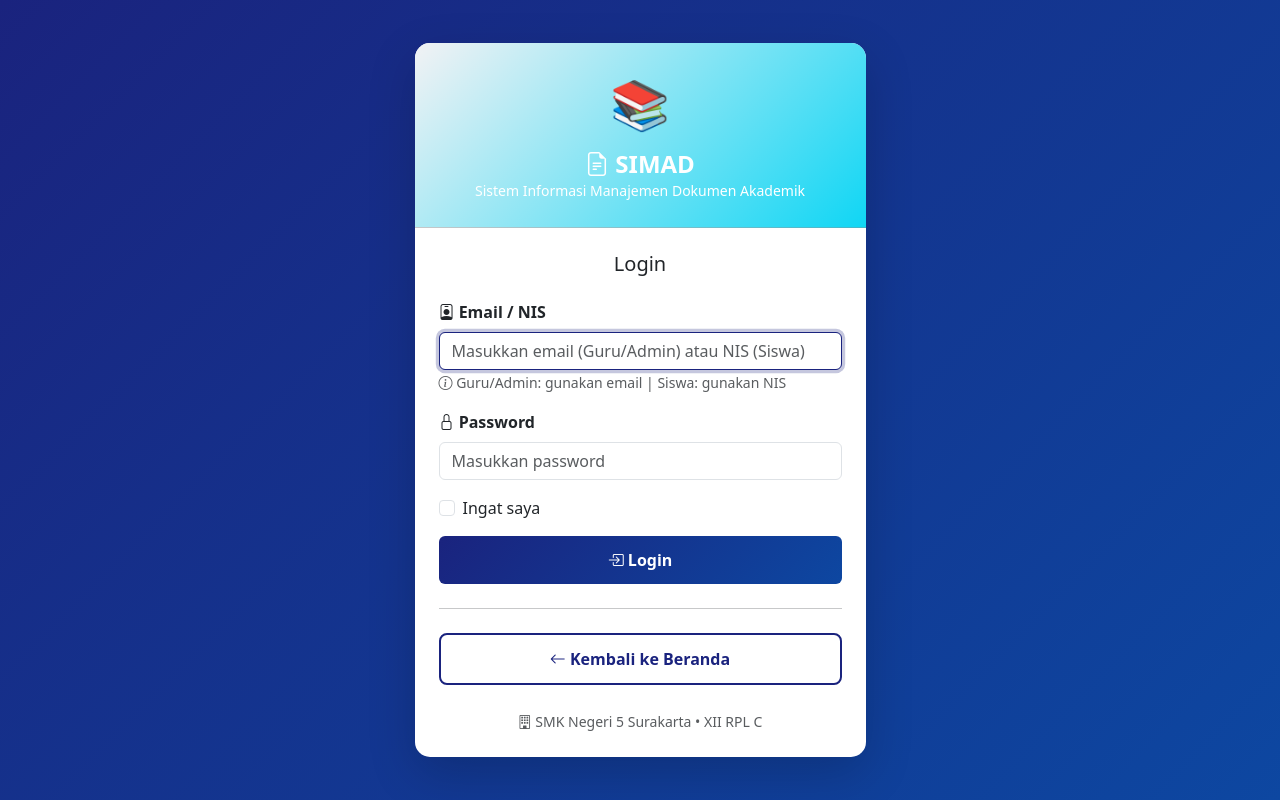
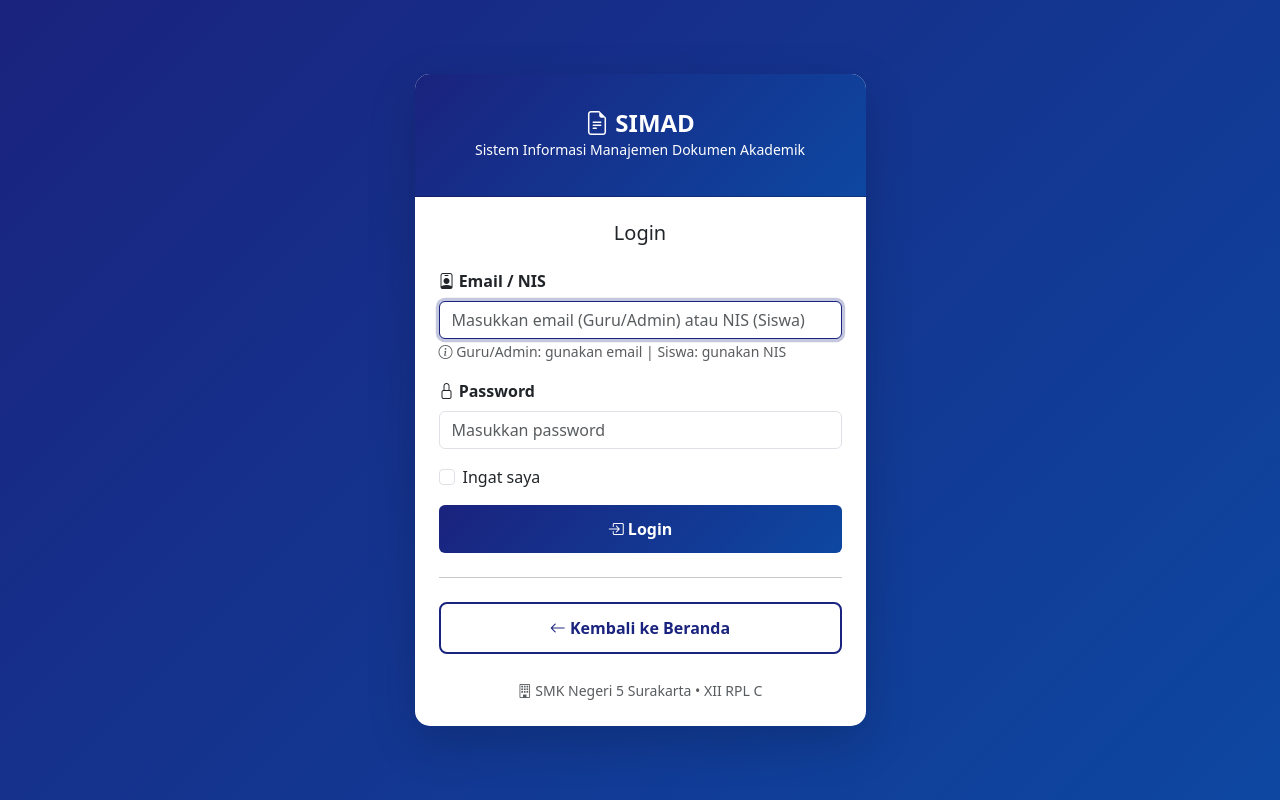
Before and after one commit to Ban451/SIMAD, a Laravel app: page /login in a window 1280 px wide. Run offline with Laravel 12, Linux system fonts and the light colour scheme; data that the repository does not hold is empty; parts of the project's set-up code (start-up, migrations or seed data) failed here and were passed over.

Commit message:
bagian login

```diff
--- a/resources/views/login.blade.php
+++ b/resources/views/login.blade.php
@@ -18,11 +18,12 @@
             overflow: hidden;
         }
         .card-header {
-            background: linear-gradient(135deg, #f2f2f4 0%, #10d6f4 100%) !important;
-            padding: 25px !important;
+            background: linear-gradient(135deg, #1a237e 0%, #0d47a1 100%) !important;
+            padding: 35px 25px !important; /* Padding atas-bawah ditambah sedikit agar proporsional */
         }
         .card-header h4 {
             font-weight: 700;
+            margin-bottom: 5px;
         }
         .btn-primary {
             background: linear-gradient(135deg, #1a237e 0%, #0d47a1 100%);
@@ -57,12 +58,6 @@
             border-color: #1a237e;
             box-shadow: 0 0 0 0.2rem rgba(26, 35, 126, 0.25);
         }
-        .login-icon {
-            font-size: 48px;
-            display: block;
-            text-align: center;
-            margin-bottom: 10px;
-        }
     </style>
 </head>
 <body>
@@ -70,8 +65,7 @@
         <div class="row justify-content-center min-vh-100 align-items-center">
             <div class="col-md-5">
                 <div class="card shadow-lg">
-                    <div class="card-header text-white text-center py-4">
-                        <div class="login-icon">📚</div>
+                    <div class="card-header text-white text-center">
                         <h4 class="mb-0"><i class="bi bi-file-earmark-text"></i> SIMAD</h4>
                         <small>Sistem Informasi Manajemen Dokumen Akademik</small>
                     </div>
```
